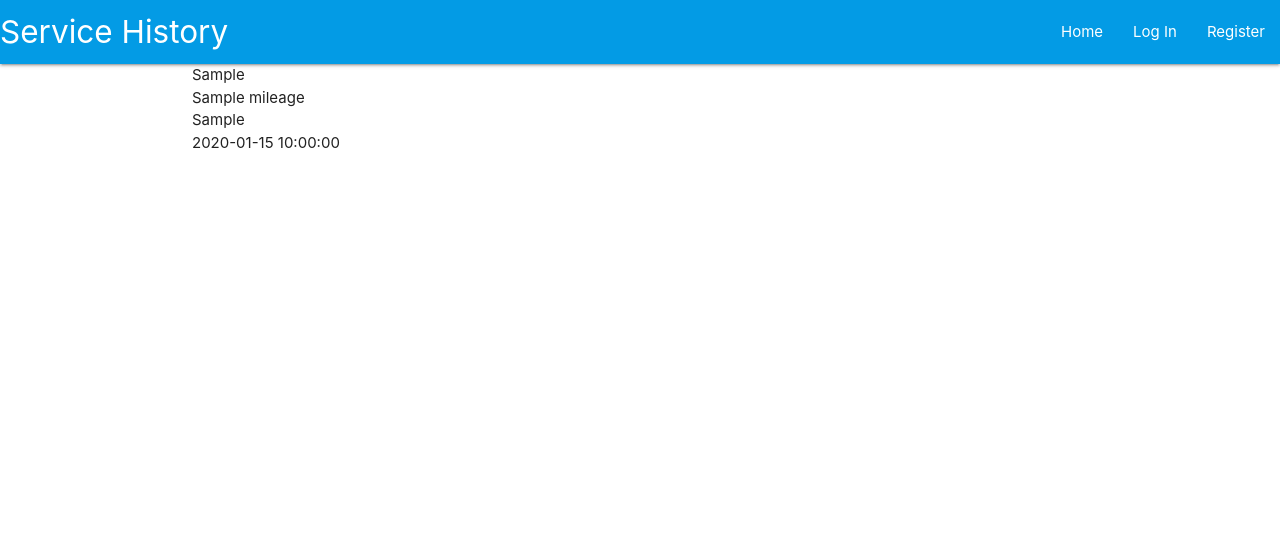
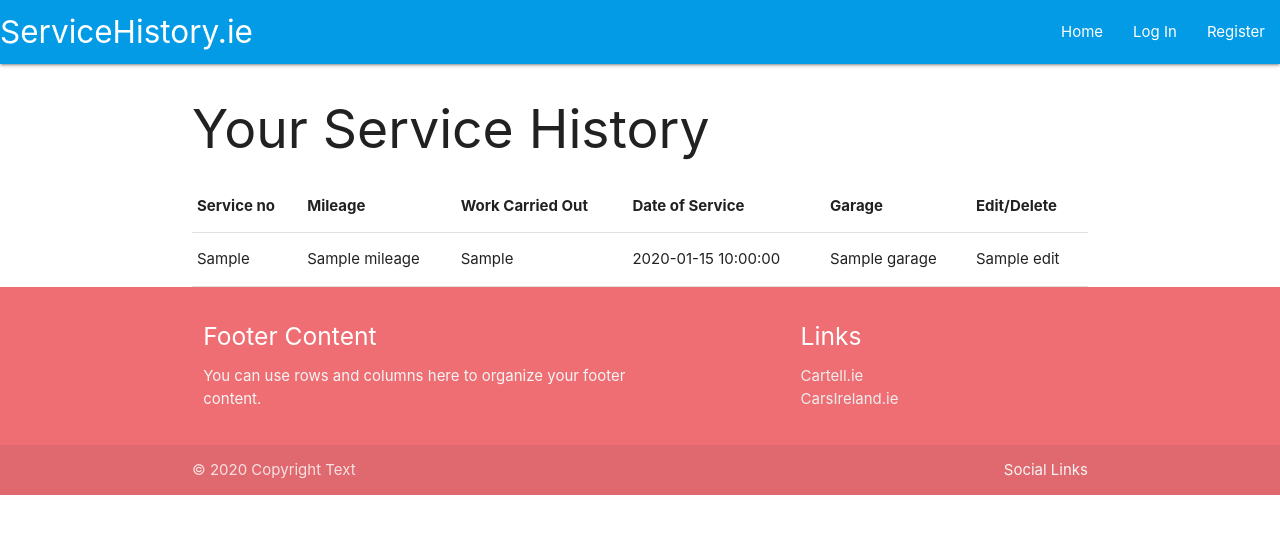
Before and after one commit to Cha-K28/data_centric_development_MSP3, a Flask app: page /get_service_info in a window 1280 px wide. Shown: the top 534 px of the page. Run offline with Flask 2, Linux system fonts and the light colour scheme; a database or web service that is not in the repository returns one stand-in record (values such as "Sample title"); some libraries are stand-ins or nearby versions.

Commit message:
add in service history table and footer from materialize

```diff
--- a/static/css/style.css
+++ /dev/null
@@ -1,3 +0,0 @@
-.css_test {
-    background-color: blueviolet;
-}
--- a/templates/base.html
+++ b/templates/base.html
@@ -17,7 +17,7 @@
         <!-- top navbar -->
 		<nav class="nav-extended text-shadow light-blue darken-1">
 			<div class="nav-wrapper">
-				<a href="#" class="brand-logo">Service History</a>
+				<a href="{{ url_for('home_page') }}" class="brand-logo">ServiceHistory.ie</a>
 				<a href="#" data-target="mobile-demo" class="sidenav-trigger right"><i class="fas fa-bars"></i></a>
 				<ul class="right hide-on-med-and-down">
 					<li><a href="{{ url_for('home_page') }}">Home</a></li>
@@ -37,7 +37,7 @@
 
         <!-- mobile sidenav -->
 		<ul class="sidenav" id="mobile-demo">
-            <li><h4 class="center-align light-blue-text text-darken 4">Service History</h4></li>
+            <li><h4 class="center-align light-blue-text text-darken 4">ServiceHistory.ie</h4></li>
             <li><a href="{{ url_for('home_page') }}">Home</a></li>
                     {% if session.user %}
                         <li><a href="{{ url_for('get_service_info') }}">Service Info</a></li>
@@ -78,5 +78,31 @@
     {% block scripts %}
     {% endblock %}
 
+    <!--footer-->
+
+<footer class="page-footer">
+    <div class="container">
+    <div class="row">
+        <div class="col l6 s12">
+        <h5 class="white-text">Footer Content</h5>
+        <p class="grey-text text-lighten-4">You can use rows and columns here to organize your footer content.</p>
+        </div>
+        <div class="col l4 offset-l2 s12">
+        <h5 class="white-text">Links</h5>
+        <ul>
+            <li><a class="grey-text text-lighten-3" href="https://www.cartell.ie/">Cartell.ie</a></li>
+            <li><a class="grey-text text-lighten-3" href="https://www.carsireland.ie/">CarsIreland.ie</a></li>
+        </ul>
+        </div>
+    </div>
+    </div>
+    <div class="footer-copyright">
+    <div class="container">
+    © 2020 Copyright Text
+    <a class="grey-text text-lighten-4 right" href="#!">Social Links</a>
+    </div>
+    </div>
+</footer>
+
 </body>
 </html>
--- a/templates/login.html
+++ b/templates/login.html
@@ -1,7 +1,7 @@
 {% extends "base.html" %}
 {% block content %}
 
-<    <h3 class="center-align">Log In</h3>
+    <h3 class="center-align">Log In</h3>
 
     <div class="row">
         <form class="col s12 m8 offset-m2" method="POST" action="{{ url_for('login') }}">
--- a/templates/service_info.html
+++ b/templates/service_info.html
@@ -1,11 +1,29 @@
 {% extends "base.html" %}
 {% block content %}
 
+
+<h2>Your Service History</h2>
+
+<table>
+    <tr>
+        <th>Service no</th>
+        <th>Mileage</th>
+        <th>Work Carried Out</th>
+        <th>Date of Service</th>
+        <th>Garage</th>
+        <th>Edit/Delete</th>
+    </tr>
     {% for service_info in service_history %}
-        {{ service_info.service_no }}<br>
-        {{ service_info.mileage }}<br>
-        {{ service_info.work_completed}}<br>
-        {{ service_info.date_of_service }}<br>
+    <tr>
+        <td>{{ service_info.service_no }}</td>
+        <td>{{ service_info.mileage }}</td>
+        <td>{{ service_info.work_completed }}</td>
+        <td>{{ service_info.date_of_service}}</td>
+        <td>{{ service_info.garage }}</td>
+        <td>{{ service_info.edit }}</td>
+    </tr>
     {% endfor %}
+</table>
+
 
 {% endblock %}
```
Also changed, not shown: app.py (line endings or trailing spaces).
